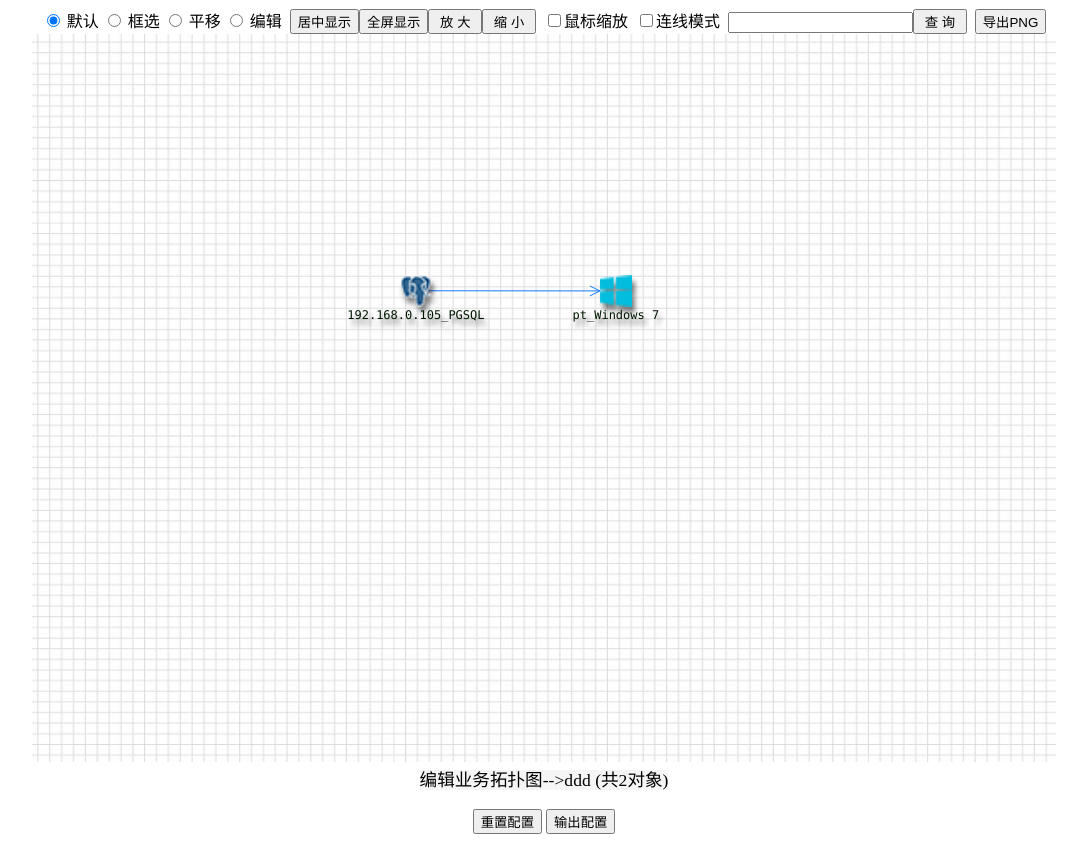
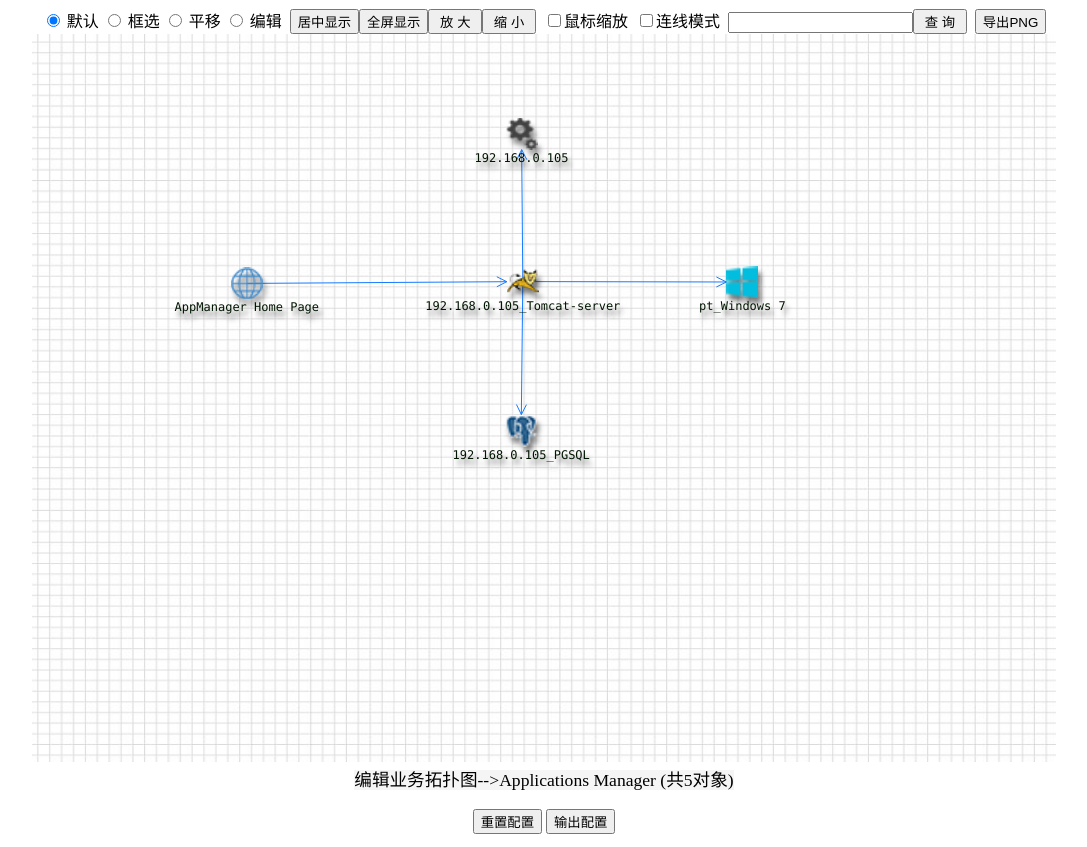
Before and after one commit to pengduo/apmView, a website: page edit.html in a window 1280 px wide. Shown: the whole page, without its empty margins (96-1183 px from the left). Drawn offline with nearby package versions, Linux system fonts and the light colour scheme.

Commit message:
完善了切换业务组名称时的功能。

```diff
--- a/edit.html
+++ b/edit.html
@@ -27,10 +27,10 @@
         var strJsonMonitors = "";//输出NODE和LINK配置文件
         var strJsonMonitorDetail = "";//输出某业务组的各监视对象数组字符串
         var strJsonJTopo = '';//拓扑图形序列化输出JSON对象
-        //var strMoniterGroupName = 'Applications Manager'; //当前的业务组名称
-        var strMoniterGroupName = 'ddd'; //当前的业务组名称
-        //var strResourceID = "10000011";
-        var strResourceID = "10000127";
+        var strMoniterGroupName = 'Applications Manager'; //当前的业务组名称
+        //var strMoniterGroupName = 'ddd'; //当前的业务组名称
+        var strResourceID = "10000011";
+       // var strResourceID = "10000127";
         var apiKey = "cc4df73106c610d923d388fa9e00c043";//笔记本
         //var apiKey = "ecd09e74b5afc6927364c5af4fde7dab";  //PC机
         var apmHost = "localhost";
@@ -187,8 +187,8 @@
                                 updateVMSLinkData(beginNode.text, endNode.text)) {
                                 var l = linkNode(beginNode, endNode, false);
                                 // 效果作用对象(node节点以targetNode为目标，产生弹性效果)
-                                effect.addNode(endNode, beginNode);
-                                effect.play();
+                               // effect.addNode(endNode, beginNode);
+                               // effect.play();
 
                                 l.arrowsRadius = 10;
                                 scene.add(l);
@@ -276,11 +276,12 @@
                 link.arrowsRadius = 10;
 
 
-                //link.addEventListener('dbclick', function (event) {
-                //    deleteSelectedLink();
-                //});
+                link.addEventListener('dbclick', function (event) {
+                    deleteSelectedLink();
+                });
 
 
+                /*
                 link.addEventListener('mousedown', function (event) {
                     if(event.button == 2){
                         //s1.text = '按下右键';
@@ -292,9 +293,10 @@
                         //s1.text = '按下左键';
                     }
                 });
+                */
 
                 link.addEventListener('mouseover', function (event) {
-                    createTextNode('点击连线后按鼠标右键可以删除此连线！',2);
+                    createTextNode('点击连线后按鼠标双击可以删除此连线！',2);
                 });
 
                 scene.add(link);
--- a/js/config.js
+++ b/js/config.js
@@ -1,43 +1 @@
-var varConfig = {
-    "version": 5,
-    "datetime": "2016-06-23 13:28:21",
-    "monitorgroups": [{
-        "name": "Applications Manager",
-        "resourceid": "10000011",
-        "details": [{
-            "name": "192.168.0.105",
-            "type": "Port-Test",
-            "x": 397.54105931988977,
-            "y": 117.63667824706226,
-            "rel": []
-        }, {
-            "name": "192.168.0.105_PGSQL",
-            "type": "PostgreSQL",
-            "x": 759.1517069360444,
-            "y": 346.58791049295496,
-            "rel": ["pt_Windows 7"]
-        }, {
-            "name": "192.168.0.105_Tomcat-server",
-            "type": "Tomcat-server",
-            "x": 396.8048842179153,
-            "y": 342.5801060014366,
-            "rel": ["192.168.0.105", "192.168.0.105_PGSQL", "pt_Windows 7"]
-        }, {
-            "name": "AppManager Home Page",
-            "type": "UrlMonitor",
-            "x": 110.82604992585549,
-            "y": 340.4356353593341,
-            "rel": ["192.168.0.105_Tomcat-server"]
-        }, {"name": "pt_Windows 7", "type": "Windows 7", "x": 543.3912412919523, "y": 563.0212239460242, "rel": []}]
-    }, {
-        "name": "ddd",
-        "resourceid": "10000127",
-        "details": [{
-            "name": "192.168.0.105_PGSQL",
-            "type": "PostgreSQL",
-            "x": 367.8682870099136,
-            "y": 240.7787121544746,
-            "rel": ["pt_Windows 7"]
-        }, {"name": "pt_Windows 7", "type": "Windows 7", "x": 567.8679504163013, "y": 240.92529218730434, "rel": []}]
-    }]
-};
+var varConfig = { "version": 5, "datetime": "2016-06-23 19:38:17", "monitorgroups": [ { "name": "Applications Manager", "resourceid": "10000011", "details": [ { "name": "192.168.0.105", "type": "Port-Test", "x": 473.54105931988977, "y": 83.63667824706226, "rel": [] }, { "name": "192.168.0.105_PGSQL", "type": "PostgreSQL", "x": 473.16964146444053, "y": 380.5797733821823, "rel": [] }, { "name": "192.168.0.105_Tomcat-server", "type": "Tomcat-server", "x": 474.8048842179153, "y": 231.5801060014366, "rel": [ "192.168.0.105", "pt_Windows 7", "192.168.0.105_PGSQL" ] }, { "name": "AppManager Home Page", "type": "UrlMonitor", "x": 198.8260499258555, "y": 233.43563535933413, "rel": [ "192.168.0.105_Tomcat-server" ] }, { "name": "pt_Windows 7", "type": "Windows 7", "x": 694.3912412919523, "y": 232.02122394602418, "rel": [] } ] } ] };
```
Also changed, not shown: apm.html (+7 -7 lines).
